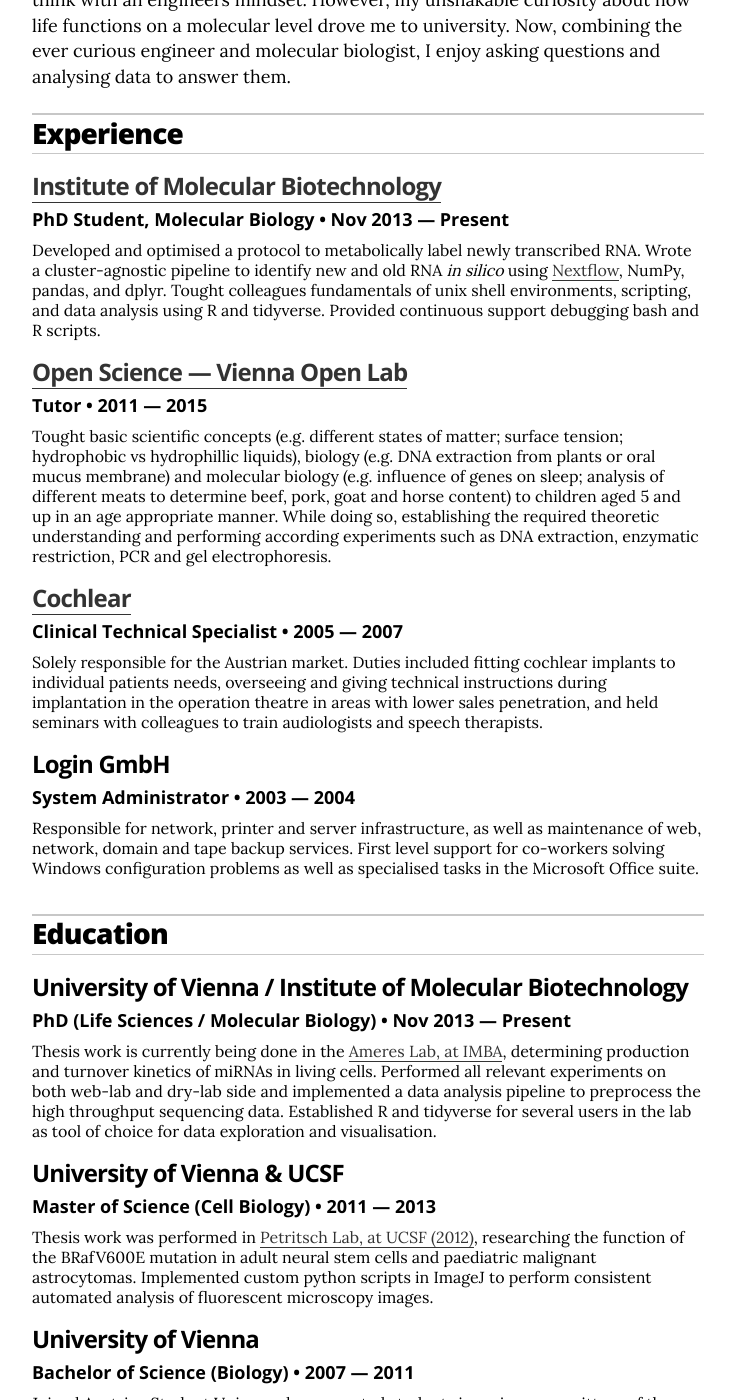
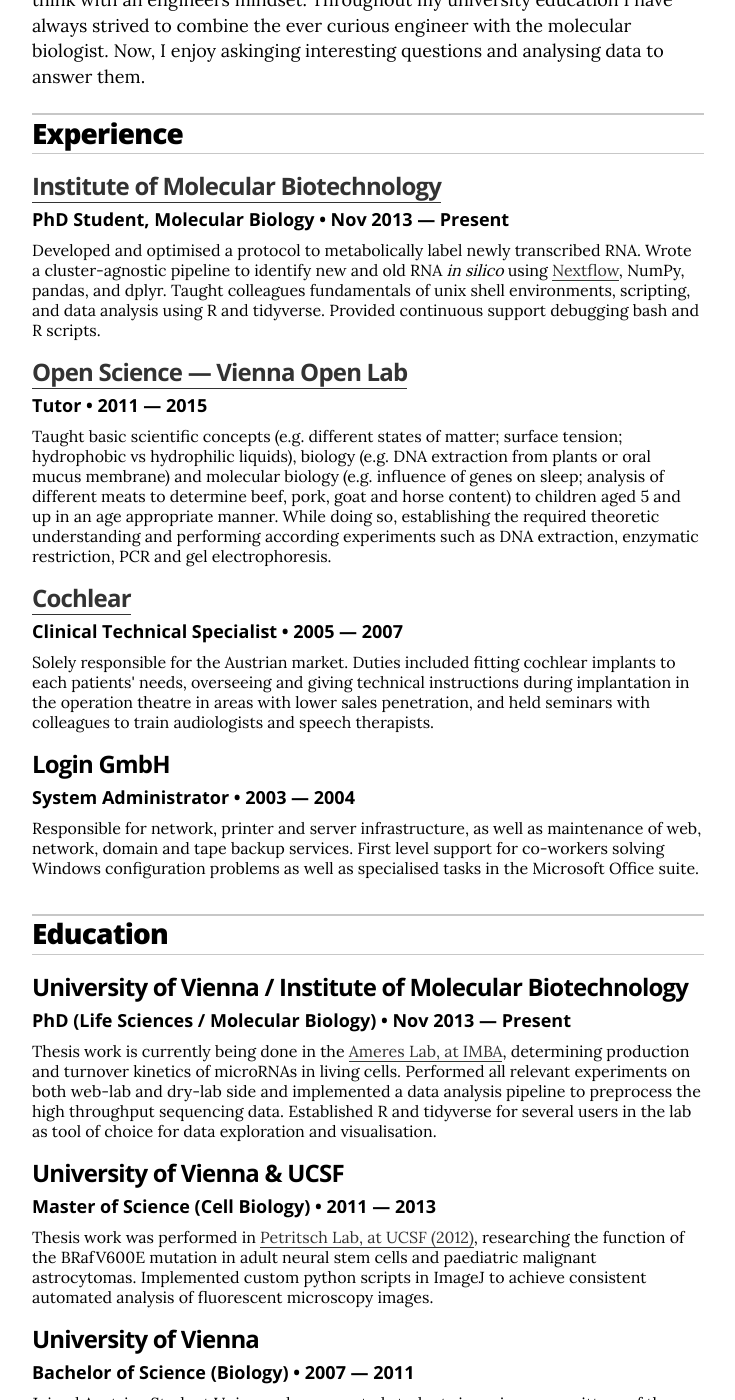
Before and after one commit to breichholf/breichholf.github.io, a Jekyll site: the page built from cv.md, in a window 1280 px wide and 1400 px high, scrolled down 359 px. Shown: the whole window, without its empty margins (272-1007 px from the left). Built offline with Jekyll 4.4.1, drawn with Linux system fonts in a browser that asks for light colours; some of the changed text lies outside the part shown.

Commit message:
Correcting phrasing and typos

```diff
--- a/_data/association.yml
+++ b/_data/association.yml
@@ -11,7 +11,7 @@
 - organisation: University of Vienna
   role: Mentor for first year students
   year: 2010 &mdash; 2011
-  summary: Guiding students through university and ensuring a smooth transition from secondary school to university. Helping them settle in to university life; establish a decent learning rhythm; provide answers to questions about stipends, housing and student rights.
+  summary: Guiding students through university and ensuring a smooth transition from secondary school to university. Helping them settle in to university life; establish a decent learning rhythm; give answers to questions about stipends, housing and student rights.
 
 # Paramedic duty
 - organisation: Arbeiter Samariter Bund
--- a/_data/education.yml
+++ b/_data/education.yml
@@ -2,13 +2,13 @@
 - uni: University of Vienna / Institute of Molecular Biotechnology
   degree: PhD (Life Sciences / Molecular Biology)
   year: Nov 2013 &mdash; Present
-  summary: Thesis work is currently being done in the <a href="https://www.imba.oeaw.ac.at/research/stefan-ameres/">Ameres Lab, at IMBA</a>, determining production and turnover kinetics of miRNAs in living cells. Performed all relevant experiments on both web-lab and dry-lab side and implemented a data analysis pipeline to preprocess the high throughput sequencing data. Established R and tidyverse for several users in the lab as tool of choice for data exploration and visualisation.
+  summary: Thesis work is currently being done in the <a href="https://www.imba.oeaw.ac.at/research/stefan-ameres/">Ameres Lab, at IMBA</a>, determining production and turnover kinetics of microRNAs in living cells. Performed all relevant experiments on both web-lab and dry-lab side and implemented a data analysis pipeline to preprocess the high throughput sequencing data. Established R and tidyverse for several users in the lab as tool of choice for data exploration and visualisation.
 
 # MSc
 - uni: University of Vienna &amp; UCSF
   degree: Master of Science (Cell Biology)
   year: 2011 &mdash; 2013
-  summary: Thesis work was performed in <a href="https://petritschlab.ucsf.edu/">Petritsch Lab, at UCSF (2012)</a>, researching the function of the BRafV600E mutation in adult neural stem cells and paediatric malignant astrocytomas. Implemented custom python scripts in ImageJ to perform consistent automated analysis of fluorescent microscopy images.
+  summary: Thesis work was performed in <a href="https://petritschlab.ucsf.edu/">Petritsch Lab, at UCSF (2012)</a>, researching the function of the BRafV600E mutation in adult neural stem cells and paediatric malignant astrocytomas. Implemented custom python scripts in ImageJ to achieve consistent automated analysis of fluorescent microscopy images.
 
 # BSc
 - uni: University of Vienna
--- a/_data/experience.yml
+++ b/_data/experience.yml
@@ -3,21 +3,21 @@
   url: https://www.imba.oeaw.ac.at
   position: PhD Student, Molecular Biology
   duration: Nov 2013 &mdash; Present
-  summary: Developed and optimised a protocol to metabolically label newly transcribed RNA. Wrote a cluster-agnostic pipeline to identify new and old RNA <em>in silico</em> using <a href="https://www.nextflow.io/" class="cv-text-link">Nextflow</a>, NumPy, pandas, and dplyr. Tought colleagues fundamentals of unix shell environments, scripting, and data analysis using R and tidyverse. Provided continuous support debugging bash and R scripts.
+  summary: Developed and optimised a protocol to metabolically label newly transcribed RNA. Wrote a cluster-agnostic pipeline to identify new and old RNA <em>in silico</em> using <a href="https://www.nextflow.io/" class="cv-text-link">Nextflow</a>, NumPy, pandas, and dplyr. Taught colleagues fundamentals of unix shell environments, scripting, and data analysis using R and tidyverse. Provided continuous support debugging bash and R scripts.
 
 # OpenLab
 - company: Open Science &mdash; Vienna Open Lab
   url: http://www.openscience.or.at/vol
   position: Tutor
   duration: 2011 &mdash; 2015
-  summary: Tought basic scientific concepts (e.g. different states of matter; surface tension; hydrophobic vs hydrophillic liquids), biology (e.g. DNA extraction from plants or oral mucus membrane) and molecular biology (e.g. influence of genes on sleep; analysis of different meats to determine beef, pork, goat and horse content) to children aged 5 and up in an age appropriate manner. While doing so, establishing the required theoretic understanding and performing according experiments such as DNA extraction, enzymatic restriction, PCR and gel electrophoresis.
+  summary: Taught basic scientific concepts (e.g. different states of matter; surface tension; hydrophobic vs hydrophilic liquids), biology (e.g. DNA extraction from plants or oral mucus membrane) and molecular biology (e.g. influence of genes on sleep; analysis of different meats to determine beef, pork, goat and horse content) to children aged 5 and up in an age appropriate manner. While doing so, establishing the required theoretic understanding and performing according experiments such as DNA extraction, enzymatic restriction, PCR and gel electrophoresis.
 
 # Cochlear
 - company: Cochlear
   url: http://www.cochlear.com
   position: Clinical Technical Specialist
   duration: 2005 &mdash; 2007
-  summary: Solely responsible for the Austrian market. Duties included fitting cochlear implants to individual patients needs, overseeing and giving technical instructions during implantation in the operation theatre in areas with lower sales penetration, and held seminars with colleagues to train audiologists and speech therapists.
+  summary: Solely responsible for the Austrian market. Duties included fitting cochlear implants to each patients' needs, overseeing and giving technical instructions during implantation in the operation theatre in areas with lower sales penetration, and held seminars with colleagues to train audiologists and speech therapists.
 
 # Login
 - company: Login GmbH
--- a/_data/skill.yml
+++ b/_data/skill.yml
@@ -4,7 +4,7 @@
 
 # Data & Scientific Presentation
 - skill: Data and Scientific Presentation
-  description: Presenting my research progress at least once every two months has trained me to communicate results concisely and in a compelling manner. Be it in a small group of 10 people, or in front of an audience of 200, I enjoy presenting and conveying data in an understandable manner.
+  description: Presenting my research progress at least once every two months has trained me to communicate results concisely and in a compelling manner. Be it in a small group of 10 people, or in front of an audience of 200, I enjoy presenting and conveying data intelligibly.
 
 # Teaching, Coaching and Mentoring
 - skill: Teaching, Coaching &amp; Mentoring
--- a/_includes/cv_header.html
+++ b/_includes/cv_header.html
@@ -16,7 +16,7 @@
           </div>
 
           <div class="executive-summary" itemprop="description">
-            My initial training in networking and electronics shaped me to consistently think with an engineers mindset. However, my unshakable curiosity about how life functions on a molecular level drove me to university. Now, combining the ever curious engineer and molecular biologist, I enjoy asking questions and analysing data to answer them.
+            My initial training in networking and electronics shaped me to consistently think with an engineers mindset. Throughout my university education I have always strived to combine the ever curious engineer with the molecular biologist. Now, I enjoy askinging interesting questions and analysing data to answer them.
           </div>
 
         </header>
--- a/_posts/2018-05-04-blog-reloaded.markdown
+++ b/_posts/2018-05-04-blog-reloaded.markdown
@@ -3,19 +3,17 @@ layout: post
 title: Blog reloaded
 modified:
 categories: blogging
-excerpt: Back to writing.
+excerpt: It's time to get this show on the road again. After a long break I need to get back to writing.
 tags: [writing]
 date: 2018-05-04T09:52:06+02:00
 ---
 
 Over the past years I've come to the conclusion that writing down my thoughts helps me put my mind in order.
 
-In addition, I'm constantly working on keeping up a healthy daily routine[^1]. I have found that mornings work best for me, so here is my general plan:
+In addition, I'm constantly working on keeping up a healthy daily routine. I have found that mornings work best for me, so here is my general plan:
 
 - Get up at a consistent time every day (5.30 - 6.00)
 - Monday, Wednesday & Friday morning: workout
 - Cycle to work when weather permits
 
 In addition, I'm making an effort to start writing more regularly, read more to relax or for constant education. I'm aiming for this to translate in to some ramblings on this blog, following my thought and path in life.
-
-[^1]: [Value of a daily routine](https://youtu.be/lSKpu_qGMH4)
```
